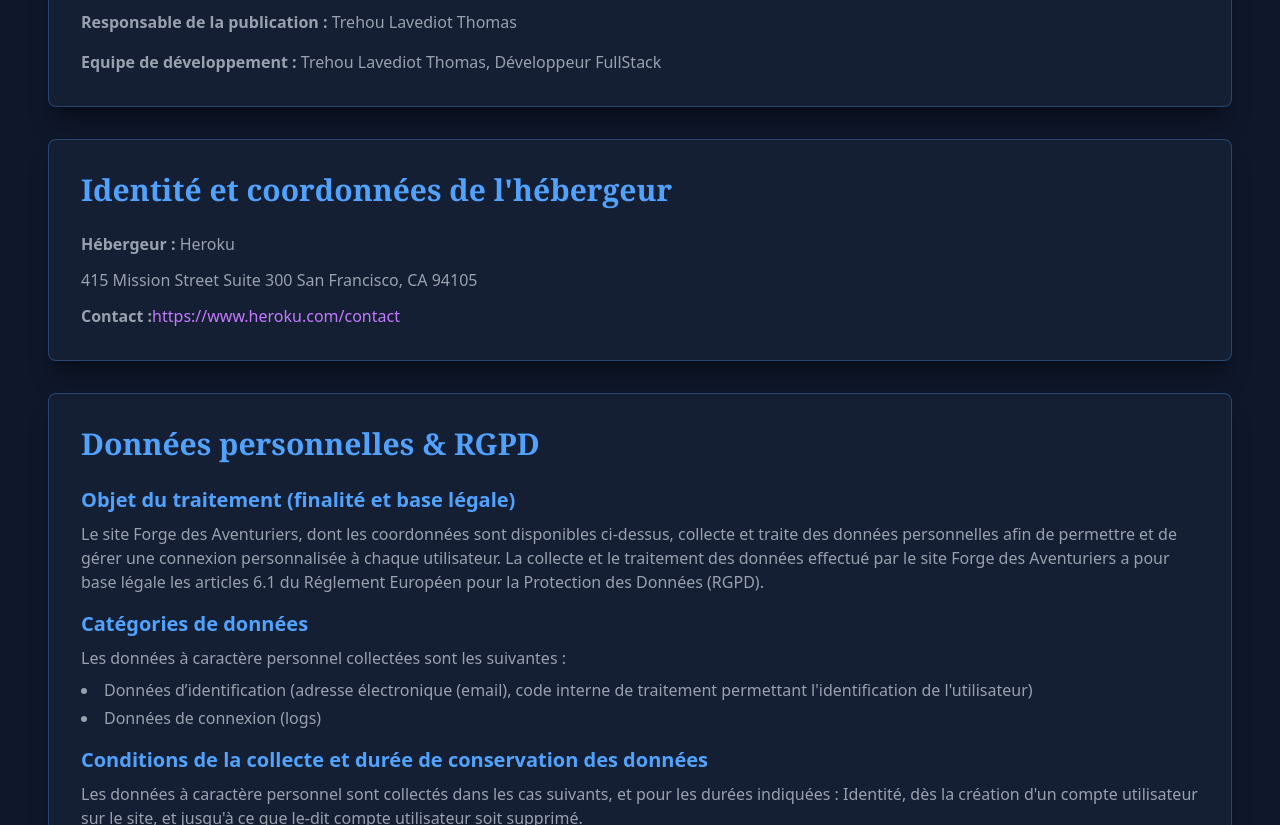
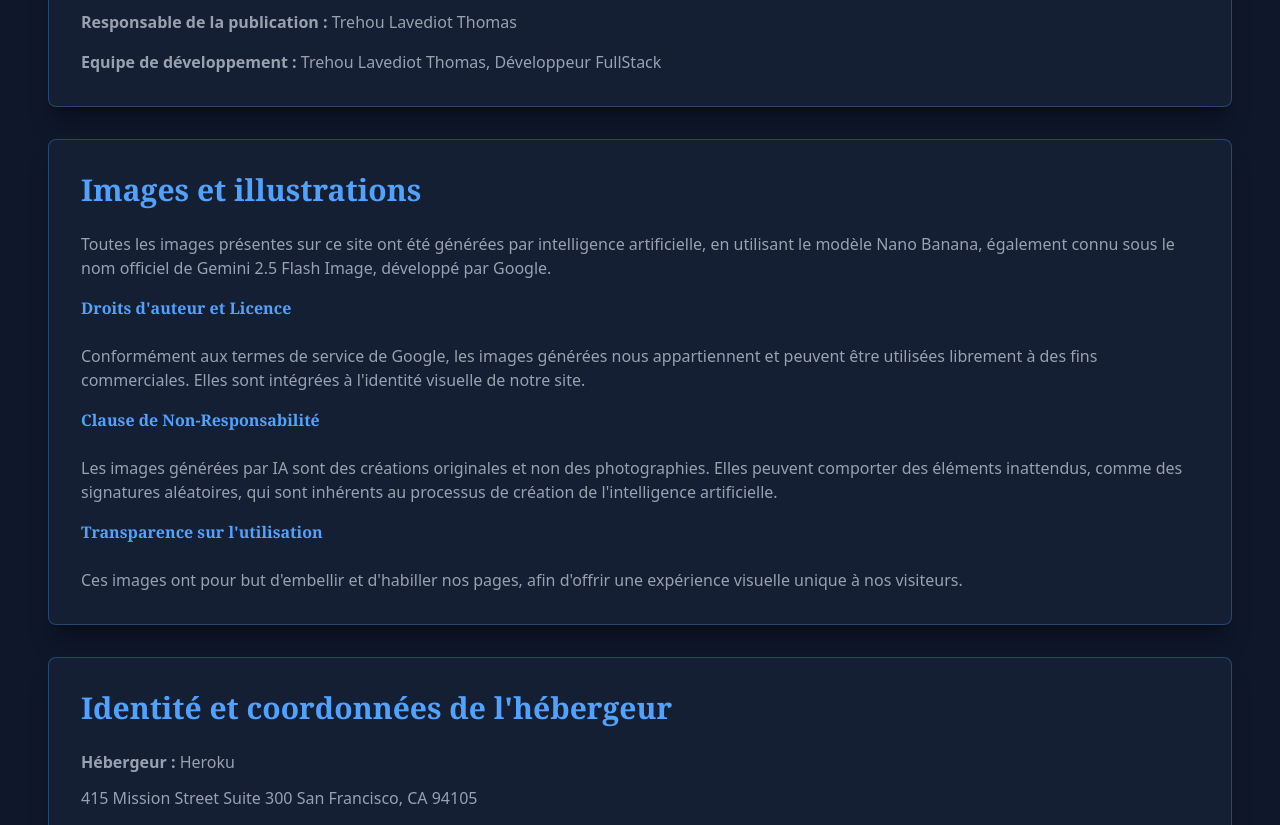
Before and after one commit to Thomas-Trehou/atlasdd-front-reborn, an Angular app: page /mentions-legales in a window 1280 px wide. Shown: the part 420-1245 px from the top of the page. Built offline with nearby package versions, Linux system fonts and the light colour scheme.

Commit message:
add ia generation for pictures to legals

```diff
--- a/src/app/pages/legals/legals.component.html
+++ b/src/app/pages/legals/legals.component.html
@@ -16,6 +16,22 @@
 
       <p><strong>Responsable de la publication :</strong> Trehou Lavediot Thomas</p>
       <p><strong>Equipe de développement :</strong> Trehou Lavediot Thomas, Développeur FullStack</p>
+    </div>
+  </section>
+
+  <section class="bg-slate-800/50 backdrop-blur-sm p-8 rounded-lg shadow-xl shadow-black/30 border border-blue-400/30 mb-8">
+    <h2 class="text-3xl font-bold font-serif text-blue-400 mb-6">Images et illustrations</h2>
+    <div class="space-y-4 text-gray-400">
+      <p>Toutes les images présentes sur ce site ont été générées par intelligence artificielle, en utilisant le modèle Nano Banana, également connu sous le nom officiel de Gemini 2.5 Flash Image, développé par Google.</p>
+
+      <h3 class="text-1xl font-bold font-serif text-blue-400 mb-6">Droits d'auteur et Licence</h3>
+      <p>Conformément aux termes de service de Google, les images générées nous appartiennent et peuvent être utilisées librement à des fins commerciales. Elles sont intégrées à l'identité visuelle de notre site.</p>
+
+      <h3 class="text-1xl font-bold font-serif text-blue-400 mb-6">Clause de Non-Responsabilité</h3>
+      <p>Les images générées par IA sont des créations originales et non des photographies. Elles peuvent comporter des éléments inattendus, comme des signatures aléatoires, qui sont inhérents au processus de création de l'intelligence artificielle.</p>
+
+      <h3 class="text-1xl font-bold font-serif text-blue-400 mb-6">Transparence sur l'utilisation</h3>
+      <p>Ces images ont pour but d'embellir et d'habiller nos pages, afin d'offrir une expérience visuelle unique à nos visiteurs.</p>
     </div>
   </section>
 
```
